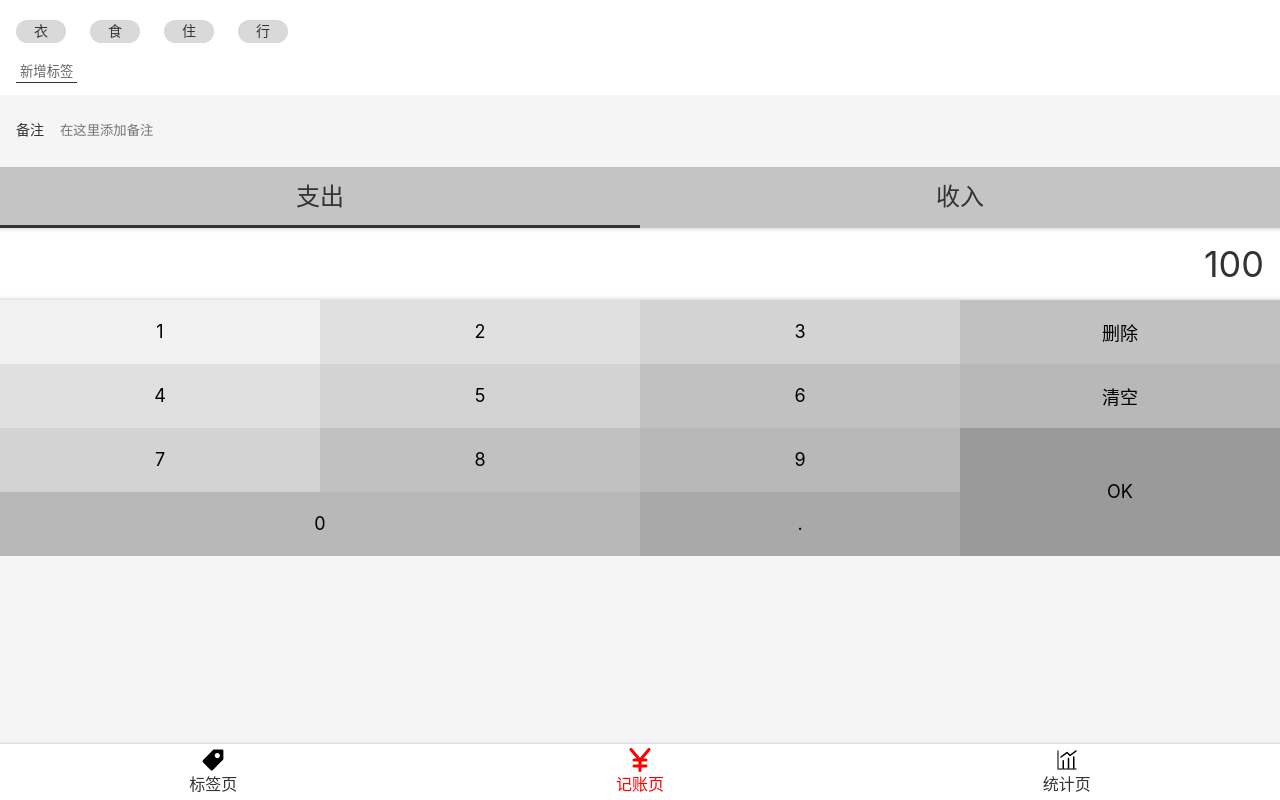
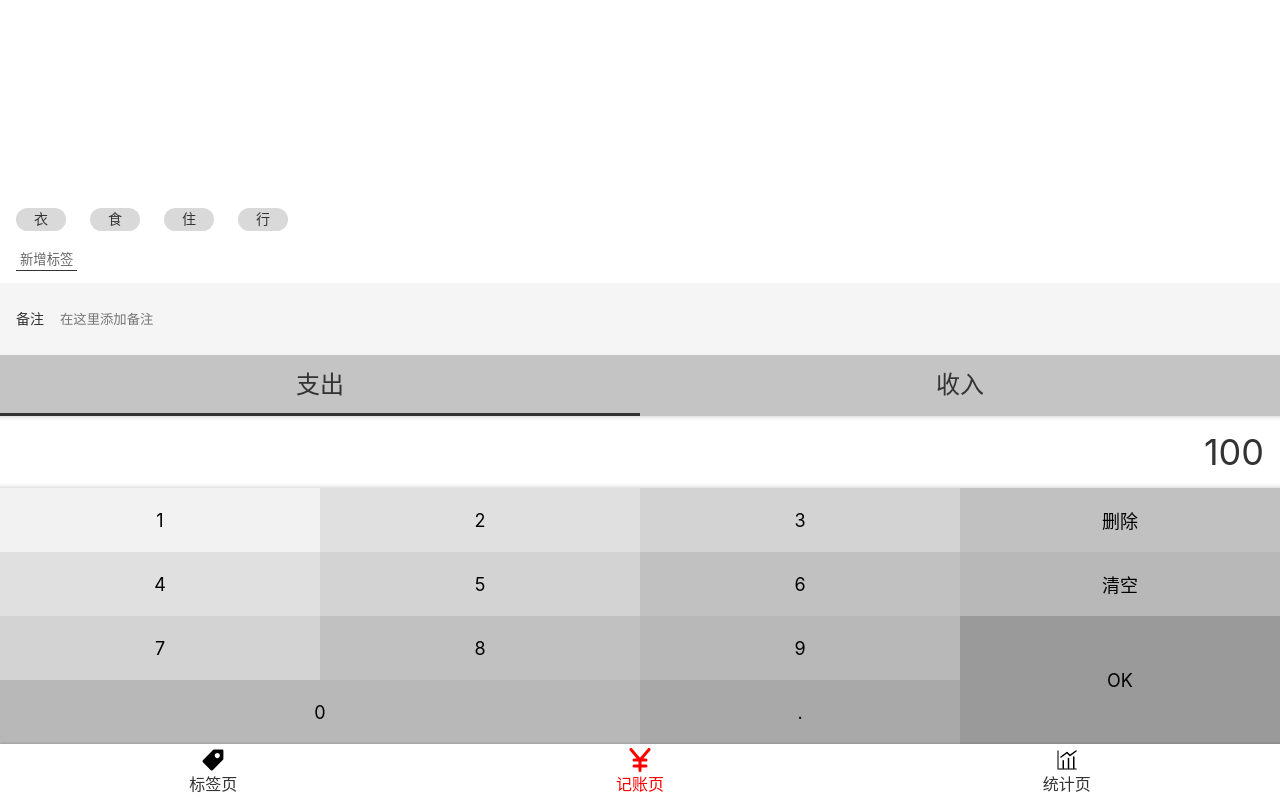
Before and after one commit to WilliamWang123/morn-1, a React app: page /#/money in a window 1280 px wide. Built offline with nearby package versions, Linux system fonts and the light colour scheme.

Commit message:
Money.tsx UI 完成

```diff
--- a/src/components/Layout.tsx
+++ b/src/components/Layout.tsx
@@ -14,7 +14,7 @@
 const Layout = (props: any) => {
   return (
     <Wrapper>
-      <Main>
+      <Main className={props.className}>
         {
           props.children
         }
--- a/src/views/Money.tsx
+++ b/src/views/Money.tsx
@@ -4,6 +4,7 @@
 
 const TagsSection = styled.section`
 background: #FFFFFF; padding: 12px 16px;
+flex-grow: 1; display: flex; flex-direction: column; justify-content: flex-end; align-items: flex-start;
 > ol{ margin: 0 -12px;
   > li {
   background: #D9D9D9;
@@ -23,7 +24,6 @@
   margin-top: 8px;
 }
 `
-
 const NotesSection = styled.section`
 background:#f5f5f5;
 padding: 0 16px;
@@ -43,7 +43,6 @@
   }
 }
 `
-
 const CategorySection = styled.section`
 font-size: 24px;
 > ul{
@@ -124,9 +123,12 @@
  }
 }
 `
+const MyLayout = styled(Layout)`
+display:flex;
+flex-direction: column;`
 function Money() {
   return (
-    <Layout>
+    <MyLayout>
       <TagsSection>
         <ol>
           <li>衣</li>
@@ -167,7 +169,7 @@
           <button>.</button>
         </div>
       </NumberPadSection>
-    </Layout>
+    </MyLayout>
   );
 }
 export default Money;
```
